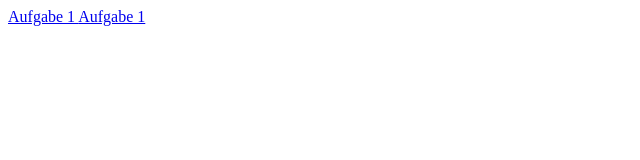
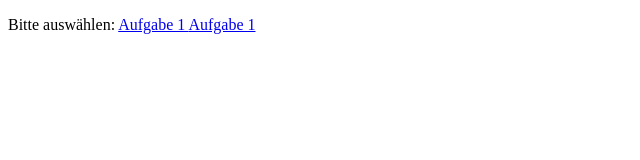
Before and after one commit to Sammy159/Web-Client-Technologien-Projektarbeit, a plain HTML site: page index.html in a window 1280 px wide. Shown: the whole page, without its empty margins (0-640 px from the left). Drawn offline with Linux system fonts and the light colour scheme.

Commit message:
Update index.html

```diff
--- a/index.html
+++ b/index.html
@@ -3,7 +3,9 @@
 <head>
 </head>
 <body>
+   <p> Bitte auswählen:
    <a href="https://sammy159.github.io/Web-Client-Technologien-Projektarbeit/Aufgabe1/index.hmtl">Aufgabe 1 </a>
    <a href="https://sammy159.github.io/Web-Client-Technologien-Projektarbeit/Aufgabe2/quiz.hmtl">Aufgabe 1 </a>
+   </p>
 </body>
 </html>
```
